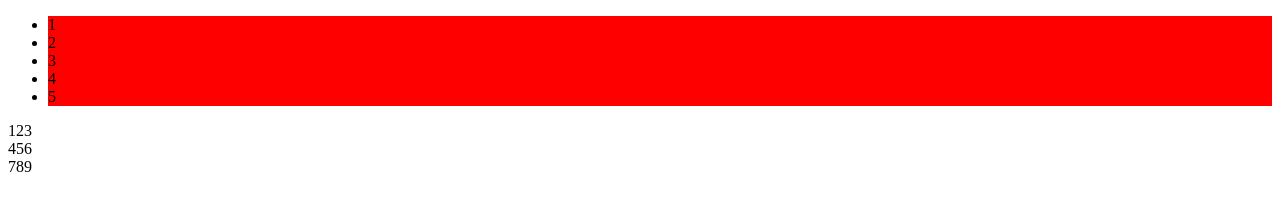
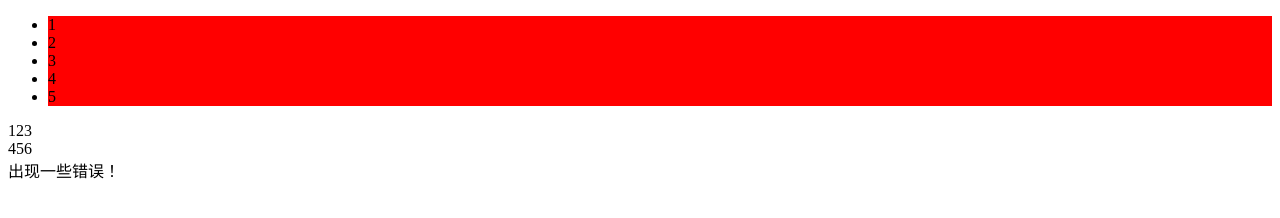
Before and after one commit to 2206487433/web_try, a plain HTML site: page index.html in a window 1280 px wide. Drawn offline with Linux system fonts and the light colour scheme.

Commit message:
测试提交修改

```diff
--- a/index.html
+++ b/index.html
@@ -20,7 +20,7 @@
     </ul>
     <div>123</div>
     <div>456</div>
-    <div>789</div>
+    <div>出现一些错误！</div>
 </body>
 <script type="text/javascript">
 </script>
```
